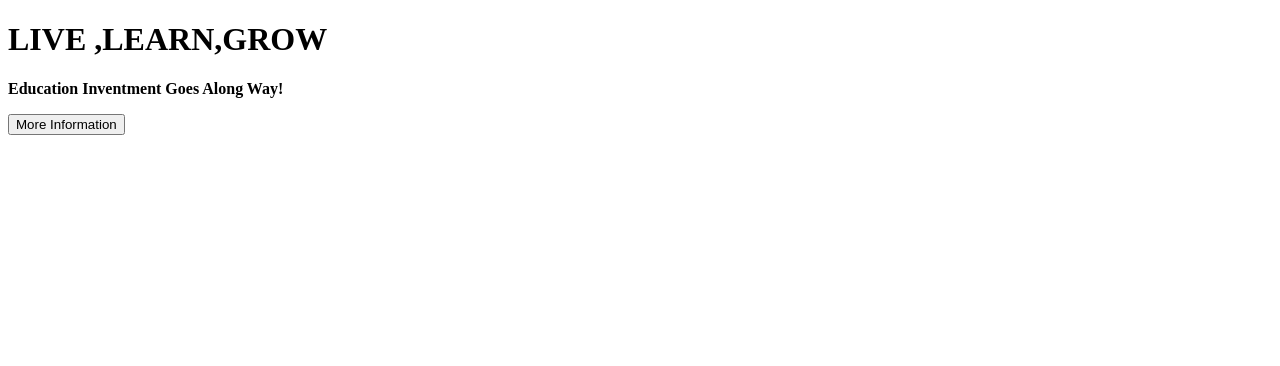
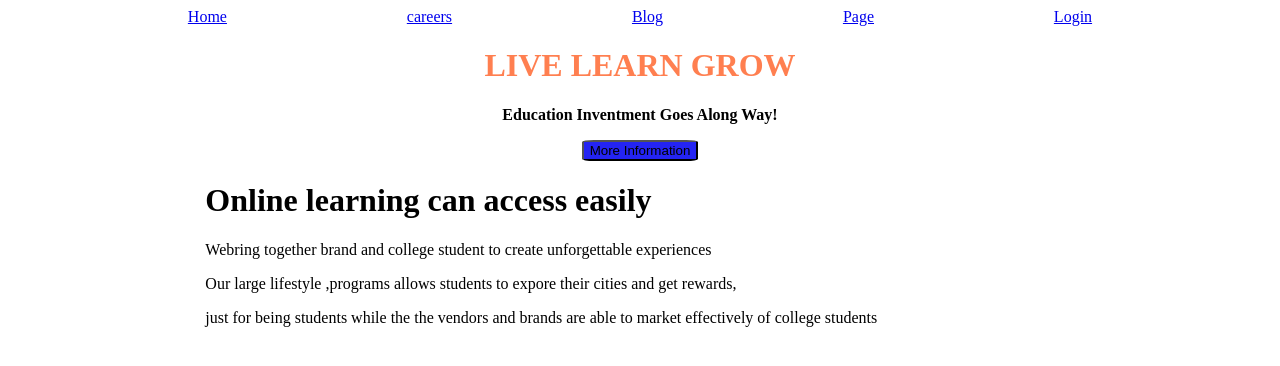
Before and after one commit to Esther-Naserian/Project1, a plain HTML site: page contact.html in a window 1280 px wide. Drawn offline with Linux system fonts and the light colour scheme.

Commit message:
add files

```diff
--- /dev/null
+++ b/contact.css
@@ -0,0 +1,23 @@
+#navbar{
+display: flex;
+justify-content: space-evenly;
+}
+#text{
+text-align: center;
+
+}
+span{
+    color: coral;
+}
+.b1{
+background-color: rgb(36, 36, 243);
+border-radius: 10%;
+}
+#container1{
+display: flex;
+justify-content: space-evenly;
+}
+.img1{
+width: 800px;
+border-radius: 30%;
+}
--- a/contact.html
+++ b/contact.html
@@ -4,12 +4,32 @@
     <meta charset="UTF-8">
     <meta name="viewport" content="width=device-width, initial-scale=1.0">
     <title>Document</title>
-    <link rel="stylesheet" href="index.html">
+    <link rel="stylesheet" href="contact.css">
 </head>
 <body>
-<h1>LIVE ,LEARN,GROW</h1>
+    <nav id="navbar">
+<a href="Home">Home</a>
+<a href="careers"> careers</a>
+<a href="Blog">Blog</a>
+<a href="Page">Page</a>
+<a href="Login">Login</a>
+    </nav>
+    <div id="text">
+<h1><span>LIVE    LEARN     GROW</span></h1>
 <p><b>Education Inventment Goes Along Way!</b></p>
-<button>More Information</button>
+<button class="b1">More Information</button>
+    </div>
+    <div id="container1">
+        <div id="text1">
+    <h1>Online learning can access easily</h1>
+    <p>Webring together brand and college student to create unforgettable experiences<br>
+    <p>Our large lifestyle ,programs allows students to expore their cities and get rewards,</br>
+     <p>just for being students while the the vendors  and brands are able to market effectively of college students<br>
+        </div>
+        <div>
 
+        </div>
+
+    </div>
 </body>
 </html>
```
Also changed, not shown: form.html (+6 -3 lines), images/student.jpeg (added).
